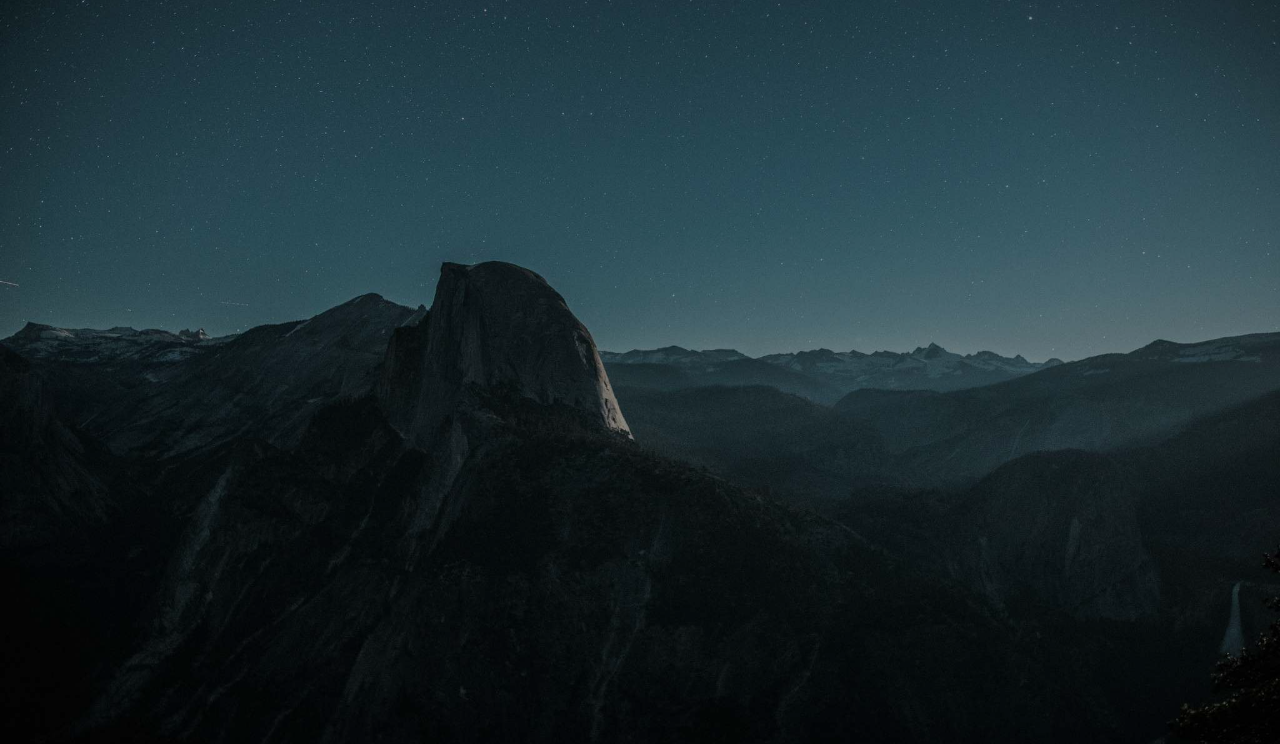
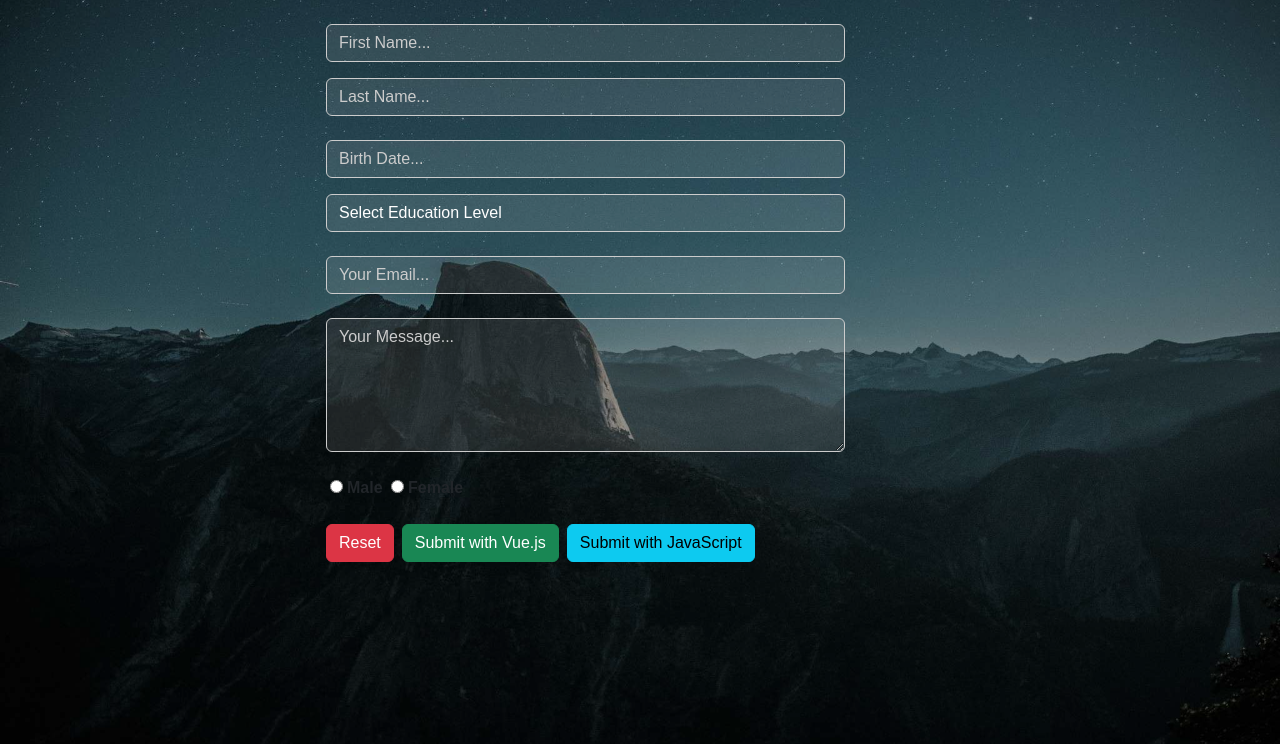
Before and after one commit to HAMZA-MI/web, a PHP site: the page made by HTML/Contact Us.html in a window 1280 px wide. Shown: the part 56-800 px from the top of the page. Run offline with PHP 8.4, Linux system fonts and the light colour scheme.

Commit message:
Added Contact Page

```diff
--- a/CSS/style.css
+++ b/CSS/style.css
@@ -169,3 +169,29 @@ body::before {
     height: 250px;
   }
 }
+/* ===== نموذج الاتصال - شفافية على الحقول ===== */
+.site-section {
+  background: transparent !important;
+}
+
+#contactForm {
+  background: rgba(0, 0, 0, 0.6); /* لون داكن شفاف للخلفية */
+  backdrop-filter: blur(6px);
+  padding: 30px;
+  border-radius: 15px;
+  box-shadow: 0 0 10px rgba(255, 255, 255, 0.1);
+  color: #fff;
+}
+
+.form-control,
+select.form-control,
+textarea.form-control {
+  background: rgba(255, 255, 255, 0.1);
+  color: #fff;
+  border: 1px solid #ccc;
+}
+
+.form-control::placeholder,
+textarea::placeholder {
+  color: #ccc;
+}
--- a/HTML/Contact Us.html
+++ b/HTML/Contact Us.html
@@ -5,11 +5,9 @@
   <meta name="viewport" content="width=device-width, initial-scale=1">
   <title>Hamza Hadi Missaoui - Contact Us</title>
   <link href="https://cdn.jsdelivr.net/npm/bootstrap@5.3.3/dist/css/bootstrap.min.css" rel="stylesheet">
-  <link rel="stylesheet" href="../CSS/style.css"> <!-- رابط ملف CSS الخارجي -->
+  <link rel="stylesheet" href="../CSS/style.css">
   <link rel="stylesheet" href="https://cdn.jsdelivr.net/npm/bootstrap-icons@1.10.5/font/bootstrap-icons.css">
-
   <script src="https://cdn.jsdelivr.net/npm/bootstrap@5.3.3/dist/js/bootstrap.bundle.min.js"></script>
-
 </head>
 <body>
 
@@ -17,12 +15,9 @@
 <nav class="navbar navbar-expand-lg navbar-dark bg-dark">
   <div class="container-fluid">
     <a class="navbar-brand" href="../index.html">Hamza</a>
-
     <button class="navbar-toggler" type="button" data-bs-toggle="collapse" data-bs-target="#navbarNav">
       <span class="navbar-toggler-icon"></span>
     </button>
-
-
     <div class="collapse navbar-collapse" id="navbarNav">
       <ul class="navbar-nav ms-auto">
         <li class="nav-item"><a class="nav-link" href="../index.html">About Me</a></li>
@@ -33,7 +28,231 @@
         <li class="nav-item"><a class="nav-link active" href="Contact%20Us.html">Contact</a></li>
         <li class="nav-item"><a class="nav-link" href="login.html">Login</a></li>
       </ul>
-
     </div>
   </div>
 </nav>
+
+<section class="site-section bg-light" id="app">
+  <!-- First Name -->
+<div class="form-group">
+  <div class="row mt-4">
+    <div class="col-md-3"></div>
+    <div class="col-md-5">
+      <input v-model="form.firstName" class="form-control" type="text" placeholder="First Name..." name="firstName">
+      <span class="text-danger" v-if="errors.firstName">{{ errors.firstName }}</span>
+    </div>
+  </div>
+</div>
+
+<!-- Last Name -->
+<div class="form-group">
+  <div class="row mt-3">
+    <div class="col-md-3"></div>
+    <div class="col-md-5">
+      <input v-model="form.lastName" class="form-control" type="text" placeholder="Last Name..." name="lastName">
+      <span class="text-danger" v-if="errors.lastName">{{ errors.lastName }}</span>
+    </div>
+  </div>
+</div>
+
+<!-- Birth Date -->
+<div class="form-group">
+  <div class="row mt-4">
+    <div class="col-md-3"></div>
+    <div class="col-md-5">
+      <input v-model="form.birthDate" class="form-control" type="text" placeholder="Birth Date..." name="birthDate">
+      <span class="text-danger" v-if="errors.birthDate">{{ errors.birthDate }}</span>
+    </div>
+  </div>
+</div>
+
+<!-- Space -->
+<div class="my-3"></div>
+
+<!-- Education -->
+<div class="form-group">
+  <div class="row">
+    <div class="col-md-3"></div>
+    <div class="col-md-5">
+      <select v-model="form.education" class="form-control" name="education">
+        <option value="" disabled>Select Education Level</option>
+        <option>Primary School</option>
+        <option>Middle School</option>
+        <option>High School</option>
+        <option>University</option>
+      </select>
+      <span class="text-danger" v-if="errors.education">{{ errors.education }}</span>
+    </div>
+  </div>
+</div>
+
+<!-- Email -->
+<div class="form-group">
+  <div class="row mt-4">
+    <div class="col-md-3"></div>
+    <div class="col-md-5">
+      <input v-model="form.email" class="form-control" type="text" placeholder="Your Email..." name="email">
+      <span class="text-danger" v-if="errors.email">{{ errors.email }}</span>
+    </div>
+  </div>
+</div>
+
+<!-- Message -->
+<div class="form-group">
+  <div class="row mt-4">
+    <div class="col-md-3"></div>
+    <div class="col-md-5">
+      <textarea v-model="form.message" class="form-control" rows="5" name="message" placeholder="Your Message..."></textarea>
+      <span class="text-danger" v-if="errors.message">{{ errors.message }}</span>
+    </div>
+  </div>
+</div>
+
+<!-- Gender -->
+<div class="form-group">
+  <div class="row mt-4">
+    <div class="col-md-3"></div>
+    <div class="col-md-5 gender">
+      <input v-model="form.gender" class="mx-1" type="radio" name="gender" value="Male"><strong>Male</strong>
+      <input v-model="form.gender" class="mx-1" type="radio" name="gender" value="Female"><strong>Female</strong>
+      <span class="text-danger" v-if="errors.gender">{{ errors.gender }}</span>
+    </div>
+  </div>
+</div>
+
+<!-- Buttons -->
+<div class="form-group mt-4">
+  <div class="row">
+    <div class="col-md-3"></div>
+    <div class="col-md-5 d-flex justify-content-start gap-2 flex-wrap">
+      <button class="btn btn-danger" type="reset">Reset</button>
+      <button class="btn btn-success" type="button" @click="submitForm">Submit with Vue.js</button>
+      <button class="btn btn-info" type="button" onclick="submitWithJS()">Submit with JavaScript</button>
+    </div>
+  </div>
+</div>
+
+          </form>
+        </div>
+      </div>
+    </div>
+
+  </div>
+</section>
+
+<!-- Vue.js -->
+<script src="https://cdn.jsdelivr.net/npm/vue@2"></script>
+<script>
+  new Vue({
+    el: '#app',
+    data() {
+      return {
+        form: {
+          firstName: '',
+          lastName: '',
+          birthDate: '',
+          education: '',
+          email: '',
+          message: '',
+          gender: ''
+        },
+        errors: {}
+      }
+    },
+    methods: {
+      validateForm() {
+        this.errors = {};
+        if (!this.form.firstName) this.errors.firstName = 'Please enter your first name.';
+        if (!this.form.lastName) this.errors.lastName = 'Please enter your last name.';
+        if (!this.form.birthDate) this.errors.birthDate = 'Please enter your birth date.';
+        if (!this.form.education) this.errors.education = 'Please select your education level.';
+        if (!this.form.email) {
+          this.errors.email = 'Please enter your email address.';
+        } else if (!this.validateEmail(this.form.email)) {
+          this.errors.email = 'Please enter a valid email address.';
+        }
+        if (!this.form.message) this.errors.message = 'Please enter your message.';
+        if (!this.form.gender) this.errors.gender = 'Please select your gender.';
+
+        if (Object.keys(this.errors).length === 0) {
+          alert("Form is correctly filled!");
+        }
+      },
+      validateEmail(email) {
+        const re = /^(([^<>()[\]\\.,;:\s@"]+(\.[^<>()[\]\\.,;:\s@"]+)*)|(".+"))@((\[[0-9]{1,3}\.[0-9]{1,3}\.[0-9]{1,3}\.[0-9]{1,3}\])|(([a-zA-Z\-0-9]+\.)+[a-zA-Z]{2,}))$/;
+        return re.test(String(email).toLowerCase());
+      },
+      submitForm() {
+        this.validateForm();
+        if (Object.keys(this.errors).length === 0) {
+          document.getElementById("contactForm").submit();
+          alert("Form successfully submitted!");
+        } else {
+          alert("Please correct the errors in the form.");
+        }
+      }
+    }
+  });
+</script>
+
+<!-- Vanilla JS validation -->
+<script>
+  function validateWithJS() {
+    const form = document.forms['contactForm'];
+    let errors = {};
+
+    if (!form['firstName'].value) errors.firstName = 'Please enter your first name.';
+    if (!form['lastName'].value) errors.lastName = 'Please enter your last name.';
+    if (!form['birthDate'].value) errors.birthDate = 'Please enter your birth date.';
+    if (!form['education'].value) errors.education = 'Please select your education level.';
+    if (!form['email'].value) {
+      errors.email = 'Please enter your email address.';
+    } else if (!validateEmail(form['email'].value)) {
+      errors.email = 'Please enter a valid email address.';
+    }
+    if (!form['message'].value) errors.message = 'Please enter your message.';
+    if (!form['gender'].value) errors.gender = 'Please select your gender.';
+
+    for (const [key, value] of Object.entries(errors)) {
+      const errorElement = document.createElement('span');
+      errorElement.className = 'text-danger';
+      errorElement.textContent = value;
+
+      if (form[key].nextSibling) {
+        form[key].nextSibling.remove();
+      }
+      form[key].parentNode.appendChild(errorElement);
+    }
+
+    if (Object.keys(errors).length === 0) {
+      alert("Form is correctly filled!");
+    }
+  }
+
+  function submitWithJS() {
+    validateWithJS();
+    const errors = document.querySelectorAll('.text-danger');
+    if (errors.length === 0) {
+      document.getElementById("contactForm").submit();
+      alert("Form successfully submitted!");
+    } else {
+      alert("Please correct the errors in the form.");
+    }
+  }
+
+  function validateEmail(email) {
+    const re = /^(([^<>()[\]\\.,;:\s@"]+(\.[^<>()[\]\\.,;:\s@"]+)*)|(".+"))@((\[[0-9]{1,3}\.[0-9]{1,3}\.[0-9]{1,3}\.[0-9]{1,3}\])|(([a-zA-Z\-0-9]+\.)+[a-zA-Z]{2,}))$/;
+    return re.test(String(email).toLowerCase());
+  }
+</script>
+
+<script>
+  document.addEventListener("DOMContentLoaded", function () {
+    document.querySelector(".navbar-toggler").addEventListener("click", function () {
+      document.querySelector(".navbar-collapse").classList.toggle("show");
+    });
+  });
+</script>
+
+</body>
+</html>
```
Lines whose indentation alone changed are shown as unchanged.
